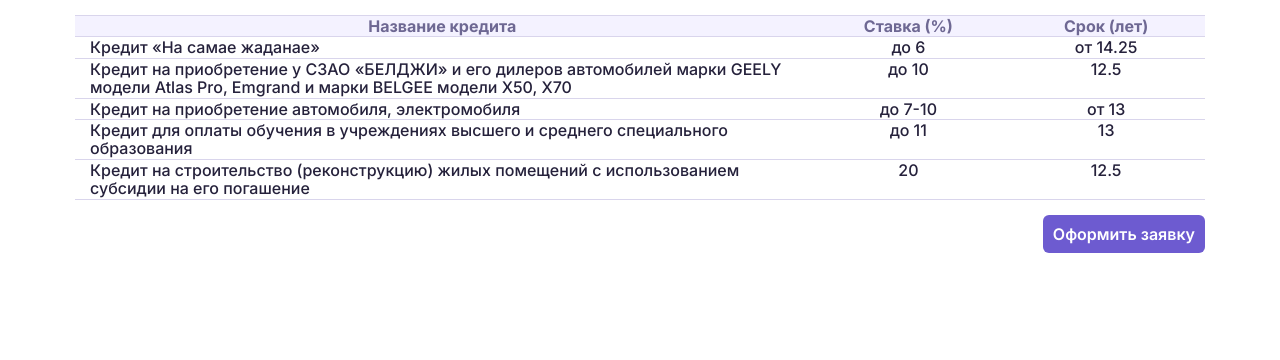
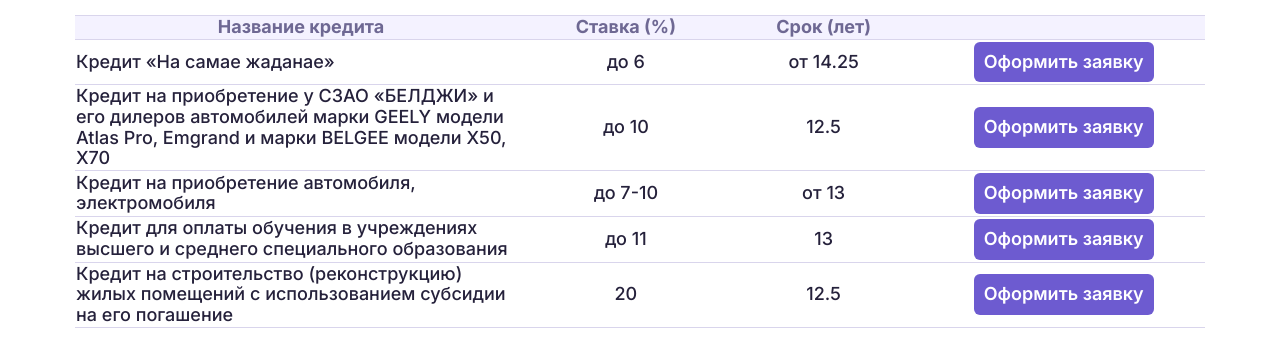
Before and after one commit to Mary352/Myfin-test-task, a plain HTML site: page index.html in a window 1280 px wide. Drawn offline with Linux system fonts and the light colour scheme.

Commit message:
edit table content and styles

```diff
--- a/css/style.css
+++ b/css/style.css
@@ -1,6 +1,5 @@
 :root {
-   /* 70% */
-   --column-width: 65% repeat(2, 1fr);
+   --column-width: 40% repeat(2, 1fr) 25%;
    --inter: "Inter", sans-serif;
    --light: #D9D5EC;
    --hover-transition: 0.3s;
@@ -18,6 +17,7 @@ a {
    margin: 0 auto;
    font-family: var(--inter);
    font-weight: 500;
+   font-size: clamp(12px, 2.5vw, 18px);
 }
 
 .credit-table {
@@ -31,7 +31,7 @@ a {
 .credit-table__header {
    display: grid;
    grid-template-rows: subgrid;
-   grid-column: 1 / 4;
+   grid-column: 1 / 5;
    grid-row: 1;
    border-top: 1px solid var(--light);
    border-bottom: 1px solid var(--light);
@@ -40,7 +40,7 @@ a {
 .credit-table__body {
    display: grid;
    grid-template-rows: subgrid;
-   grid-column: 1 / 4;
+   grid-column: 1 / 5;
    grid-row: 2 / 7;
    color: #25213B;
 }
@@ -66,7 +66,7 @@ a {
 
 .credit-table__row>td:first-child {
    text-align: left;
-   padding-left: 15px;
+   /* padding-left: clamp(5px, 1.3vw, 15px); */
 }
 
 .button {
@@ -75,15 +75,12 @@ a {
    background-color: #6D5BD0;
    color: #fff;
    font-weight: 600;
-   padding: 10px;
+   padding: clamp(5px, 1.3vw, 10px);
    border-radius: 6px;
    border: none;
    cursor: pointer;
-   width: max-content;
-}
-
-.button--request {
-   margin-left: auto;
+   max-width: max-content;
+   margin: 1px auto;
 }
 
 .button:hover {
@@ -94,3 +91,11 @@ a {
 .button a {
    color: #fff;
 }
+
+.credit-table th {
+   align-self: center;
+}
+
+.credit-table td {
+   align-self: center;
+}
--- a/index.html
+++ b/index.html
@@ -24,6 +24,7 @@
                <th>Название кредита</th>
                <th>Ставка (%)</th>
                <th>Срок (лет)</th>
+               <th></th>
             </tr>
          </thead>
          <tbody class="credit-table__body">
@@ -31,35 +32,60 @@
                <td>Кредит «На самае жаданае»</td>
                <td>до 6</td>
                <td>от 14.25</td>
+               <td>
+                  <div class="button">
+                     <a href="#">Оформить заявку</a>
+                  </div>
+               </td>
             </tr>
             <tr class="credit-table__row">
                <td>Кредит на приобретение у СЗАО «БЕЛДЖИ» и его дилеров автомобилей марки GEELY модели Atlas Pro,
                   Emgrand и марки BELGEE модели X50, X70</td>
                <td>до 10</td>
                <td>12.5</td>
+               <td>
+                  <div class="button">
+                     <a href="#">Оформить заявку</a>
+                  </div>
+               </td>
             </tr>
             <tr class="credit-table__row">
                <td>Кредит на приобретение автомобиля, электромобиля</td>
                <td>до 7-10</td>
                <td>от 13</td>
+               <td>
+                  <div class="button">
+                     <a href="#">Оформить заявку</a>
+                  </div>
+               </td>
             </tr>
             <tr class="credit-table__row">
                <td>Кредит для оплаты обучения в учреждениях высшего и среднего специального образования</td>
                <td>до 11</td>
                <td>13</td>
+               <td>
+                  <div class="button">
+                     <a href="#">Оформить заявку</a>
+                  </div>
+               </td>
             </tr>
             <tr class="credit-table__row">
                <td>Кредит на строительство (реконструкцию) жилых помещений с использованием субсидии на его погашение
                </td>
                <td>20</td>
                <td>12.5</td>
+               <td>
+                  <div class="button">
+                     <a href="#">Оформить заявку</a>
+                  </div>
+               </td>
             </tr>
          </tbody>
       </table>
 
-      <div class="button button--request" id="btnRequest">
+      <!-- <div class="button button--request" id="btnRequest">
          <a href="#">Оформить заявку</a>
-      </div>
+      </div> -->
    </div>
 
    <div class="request-popup" id="request-popup">
```
